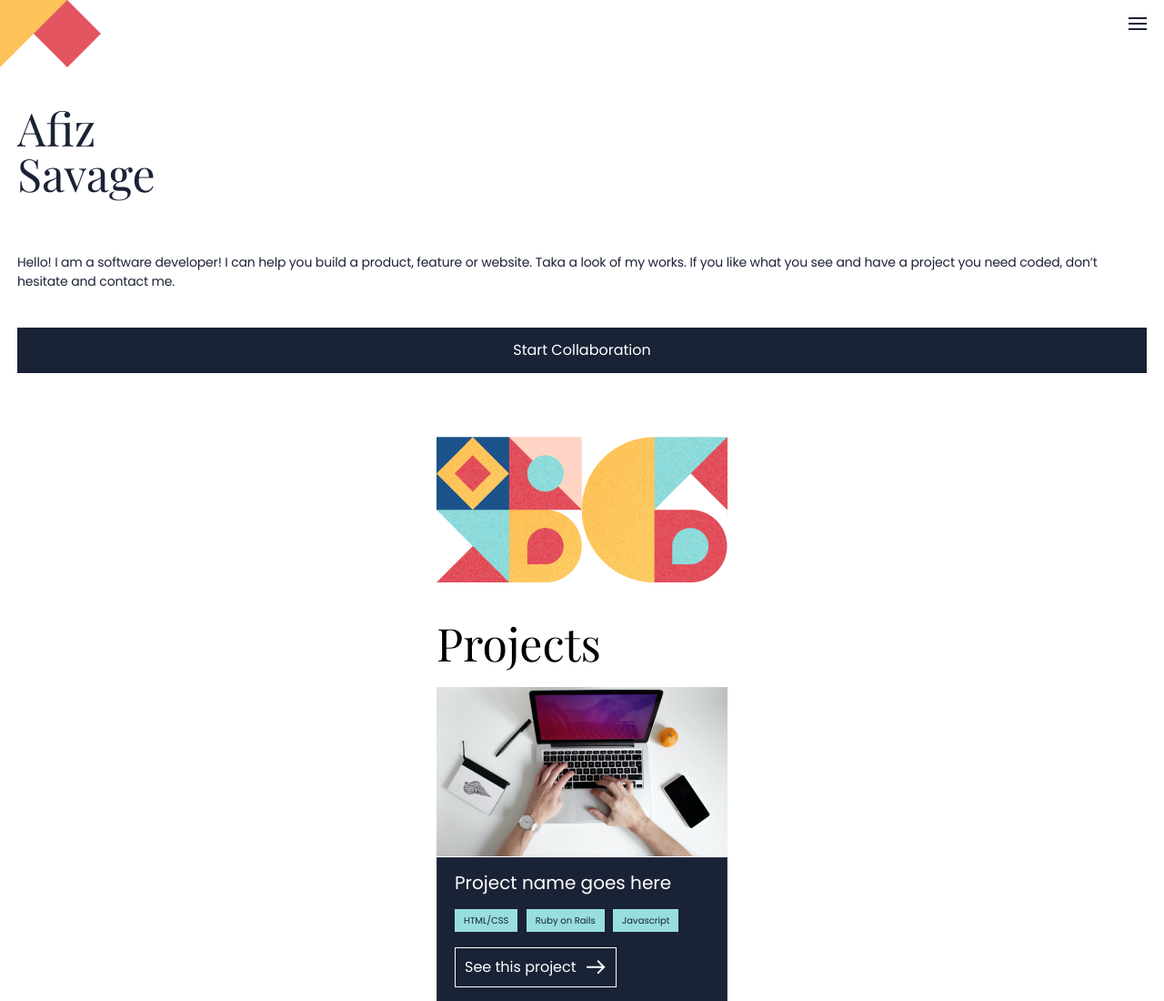
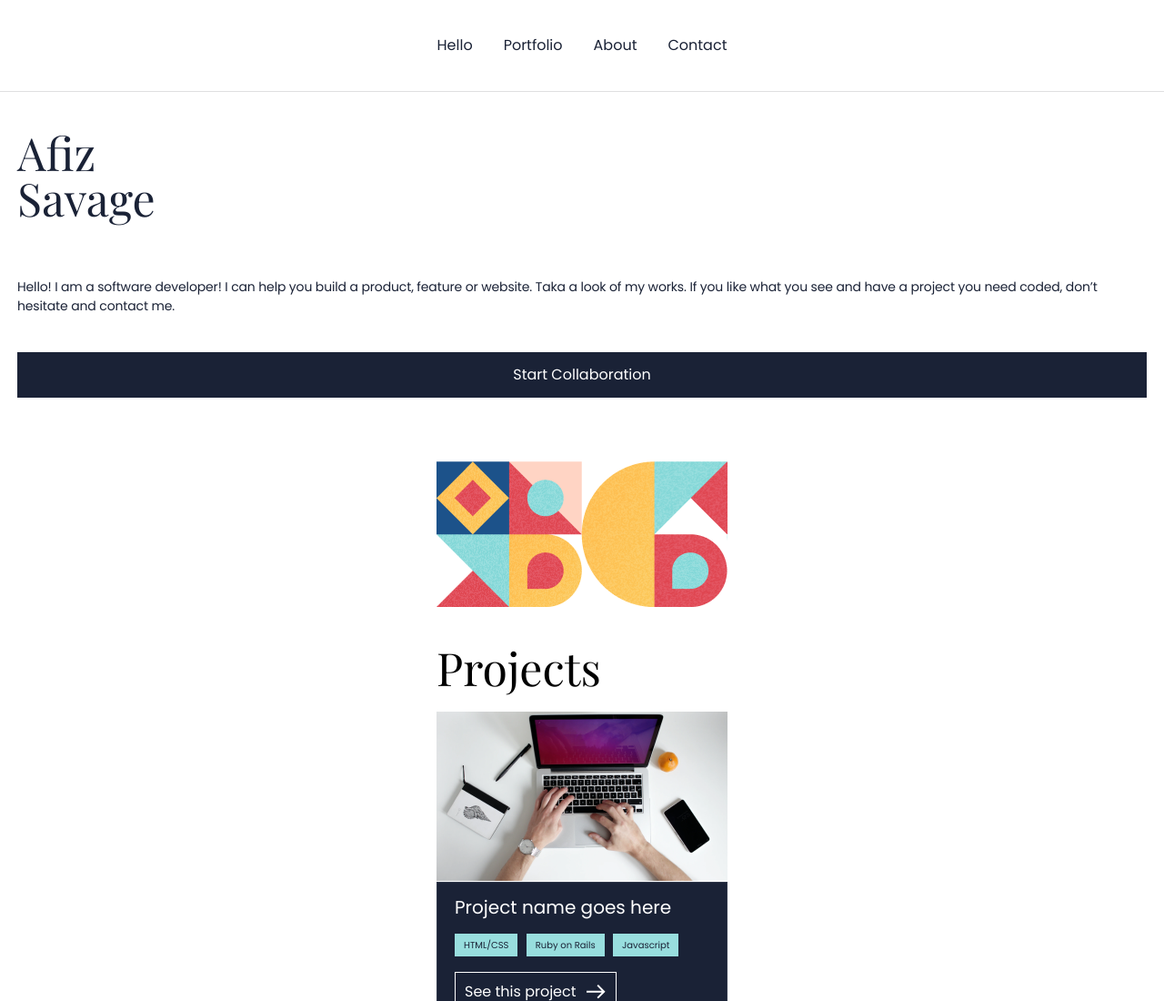
Before and after one commit to afizsavage/portfolio, a website: page index.html in a window 1280 px wide. Shown: the top 1100 px of the page at 91% size. Drawn offline with nearby package versions, Linux system fonts and the light colour scheme; files whose address does not match are found by name.

Commit message:
Add header element for desktop view

```diff
--- a/index.html
+++ b/index.html
@@ -27,6 +27,12 @@
           width="20"
           height="14"
         />
+        <ul>
+          <li><a href="">Hello</a></li>
+          <li><a href="">Portfolio</a></li>
+          <li><a href="">About</a></li>
+          <li><a href="">Contact</a></li>
+        </ul>
       </nav>
     </header>
     <main>
--- a/style.css
+++ b/style.css
@@ -12,6 +12,21 @@ header {
   height: 74px;
   background: #fff url(./assets/image_geometry_1.png) no-repeat;
   padding: 0 19px;
+}
+
+header ul {
+  display: none;
+  list-style: none;
+  padding: 0;
+}
+
+header > nav a {
+  color: rgba(26, 34, 54, 1);
+  text-decoration: none;
+}
+
+header ul > li {
+  display: inline;
 }
 
 #menu-icon {
@@ -348,3 +363,28 @@ input {
   width: 100%;
   margin-top: 20px;
 }
+
+@media (min-width: 1024px) {
+  header ul > li {
+    font: normal 400 16px/24px "Poppins", sans-serif;
+    margin: 0 15px;
+  }
+
+  header ul {
+    display: inline-block;
+  }
+
+  header {
+    background: white;
+    height: 100px;
+    box-shadow: 0 0.5px 0 #dddfe6;
+    border-bottom: 1px solid #dfdfe0;
+    display: flex;
+    align-items: center;
+    justify-content: center;
+  }
+
+  header img {
+    display: none;
+  }
+}
```
